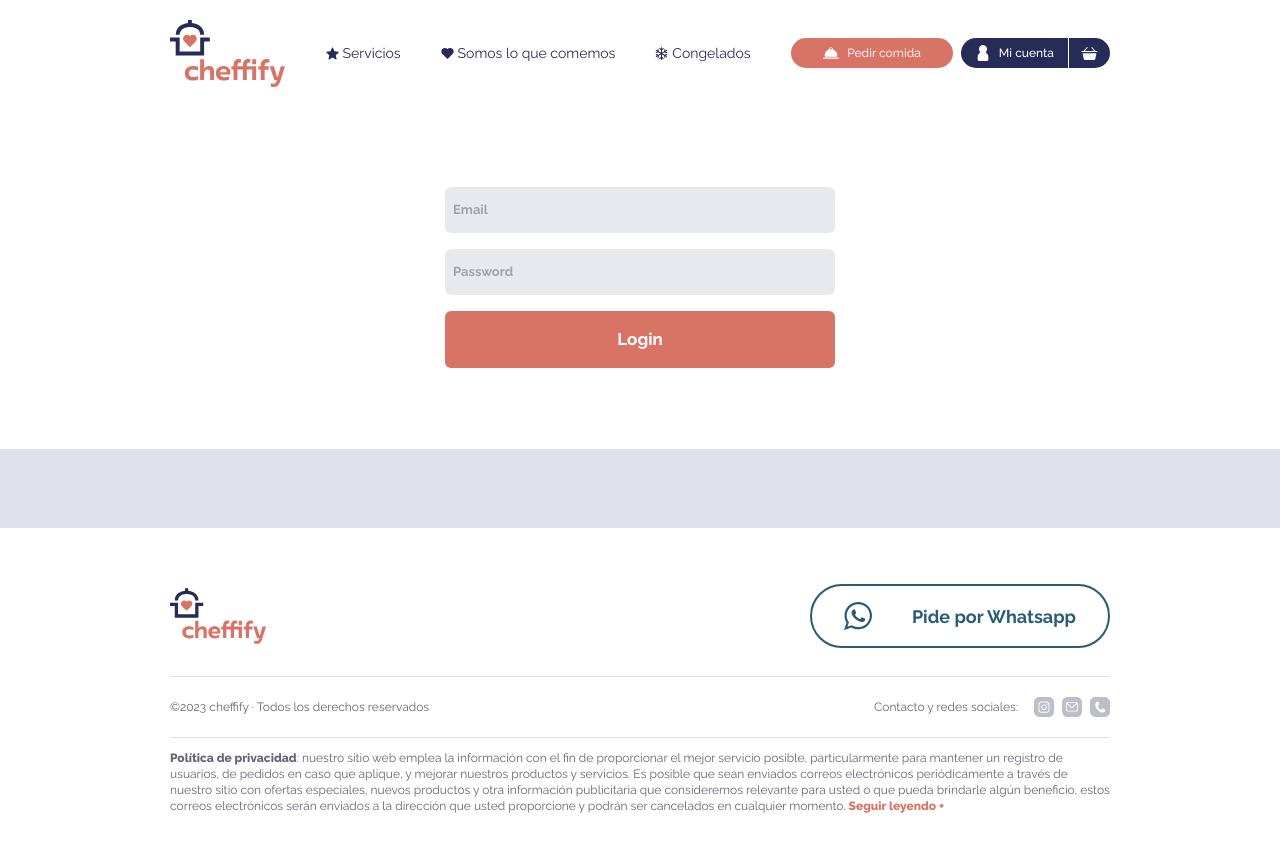
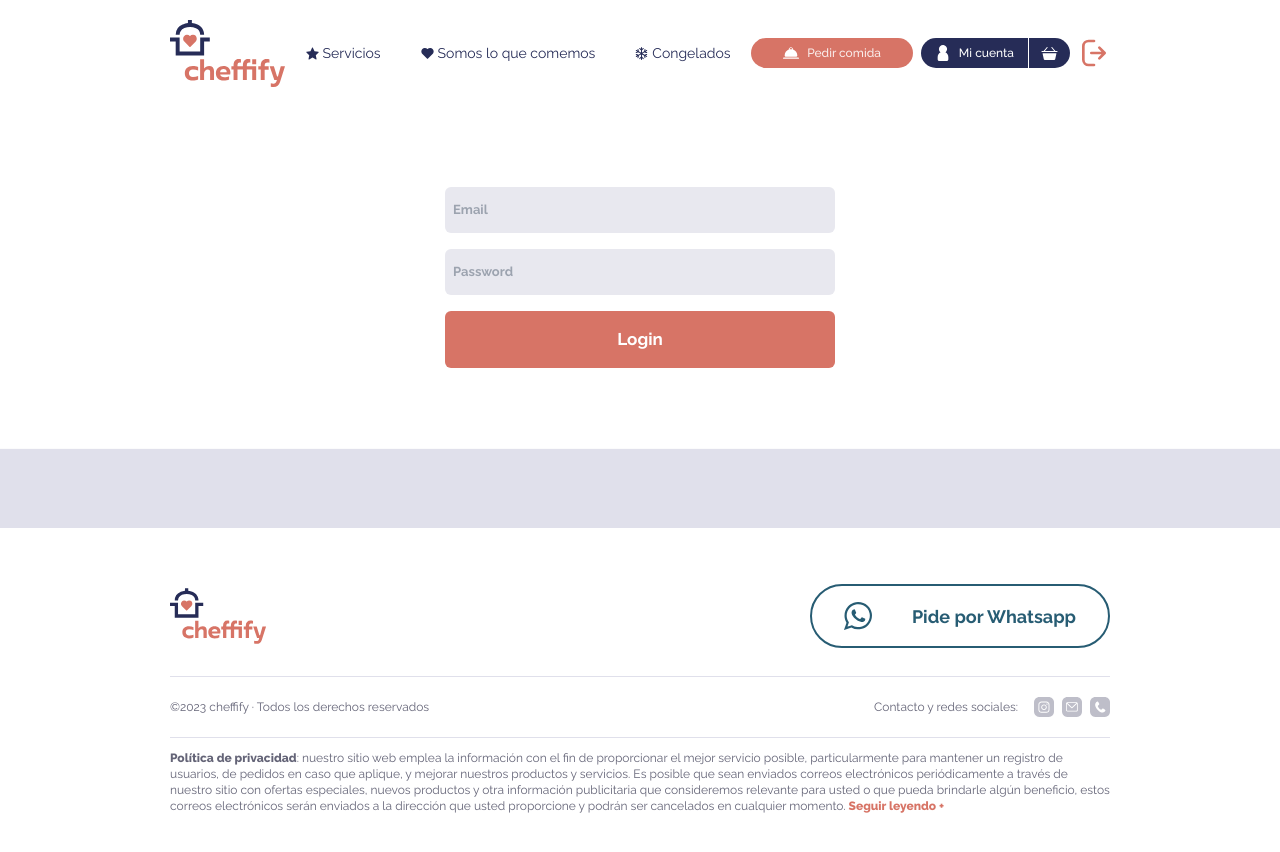
Before and after one commit to amus-dev/cheffify, a React (Vite) app in the folder client/: page /login in a window 1280 px wide. Built offline with nearby package versions, Linux system fonts and the light colour scheme; sample sign-in values are in the browser's storage.

Commit message:
chore: Add logout functionality to navbar

```diff
--- /dev/null
+++ b/client/src/components/Buttons/LogOutButton.tsx
@@ -0,0 +1,33 @@
+import IconLogOut from "@/assets/images/icons/icon-logout.svg";
+import { useNavigate } from "react-router-dom";
+
+const LogOutButton = () => {
+  const navigate = useNavigate();
+  const token = localStorage.getItem("token");
+
+  const logOut = () => {
+    localStorage.removeItem("token");
+    if (document.startViewTransition) {
+      document.startViewTransition(() => {
+        navigate("/");
+      });
+    } else {
+      // Fallback si viewTransition no está disponible
+      navigate("/");
+    }
+  };
+
+  return (
+    token && (
+      <button onClick={logOut}>
+        <img
+          src={IconLogOut}
+          alt="Icono para cerrar sesión"
+          className="size-8"
+        />
+      </button>
+    )
+  );
+};
+
+export default LogOutButton;
--- a/client/src/components/common/navbar/MenuNav.tsx
+++ b/client/src/components/common/navbar/MenuNav.tsx
@@ -1,6 +1,7 @@
 import Logo from "@/assets/images/logo/cheffify-logo.svg";
 import AccountButton from "@/components/Buttons/AccountButton";
 import FoodButton from "@/components/Buttons/FoodButton";
+import LogOutButton from "@/components/Buttons/LogOutButton";
 import ButtonLink from "@/components/common/navbar/ButtonLink";
 import CartProducts from "@/components/Products/CartProducts";
 import { MENU_ITEMS } from "@/utils/const/menu";
@@ -68,6 +69,7 @@ const MenuNav = () => {
       <div className="flex items-center gap-2">
         <FoodButton />
         <AccountButton />
+        <LogOutButton />
       </div>
       <CartProducts />
     </nav>
```
Also changed, not shown: client/src/assets/images/icons/icon-logout.svg (added).
